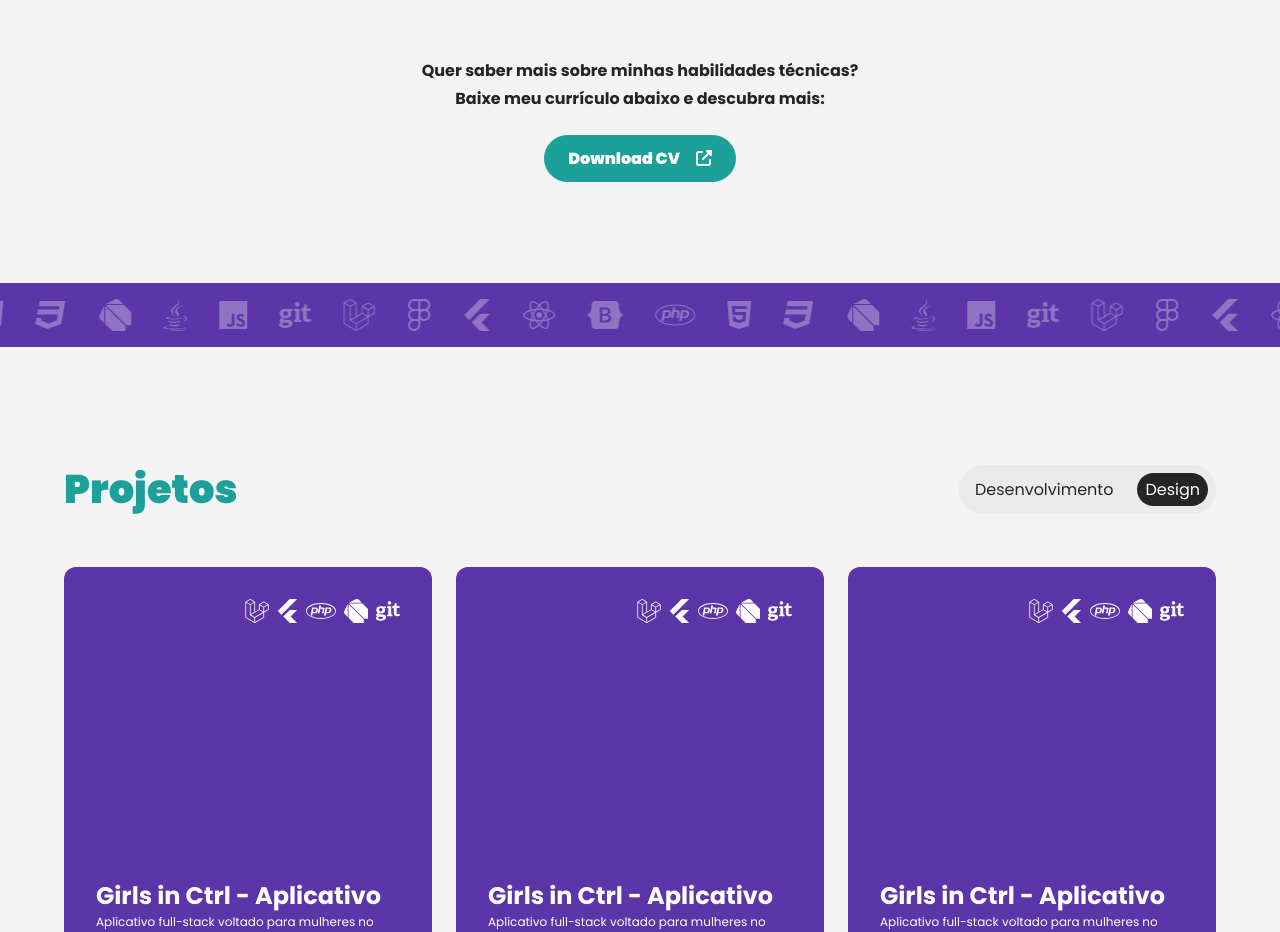
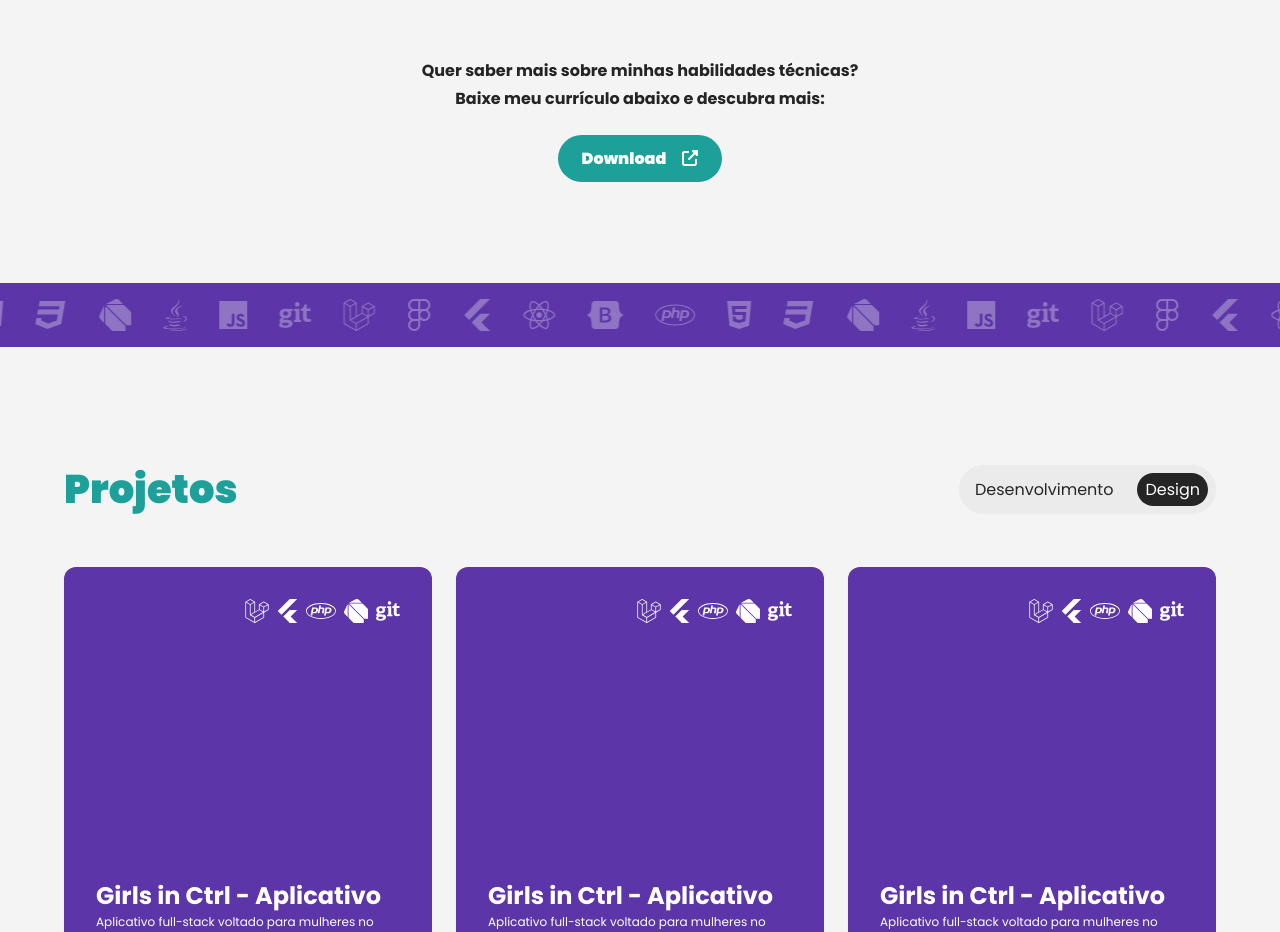
Before and after one commit to marialmeida1/web-portfolio-marialmeida1, a Next.js app: page /pt in a window 1280 px wide. Shown: the part 1400-2332 px from the top of the page. Built offline with nearby package versions, Linux system fonts and the light colour scheme.

Commit message:
fix: change name download

```diff
--- a/src/components/home/About.tsx
+++ b/src/components/home/About.tsx
@@ -35,7 +35,7 @@ export default function About() {
                 </p>
 
                 <a href="/files/curriculo.pdf" download="curriculo.pdf" className={style.about__btncv}>
-                    Download CV
+                    Download
                     <FontAwesomeIcon icon={faUpRightFromSquare} />
                 </a>
             </div>
```
